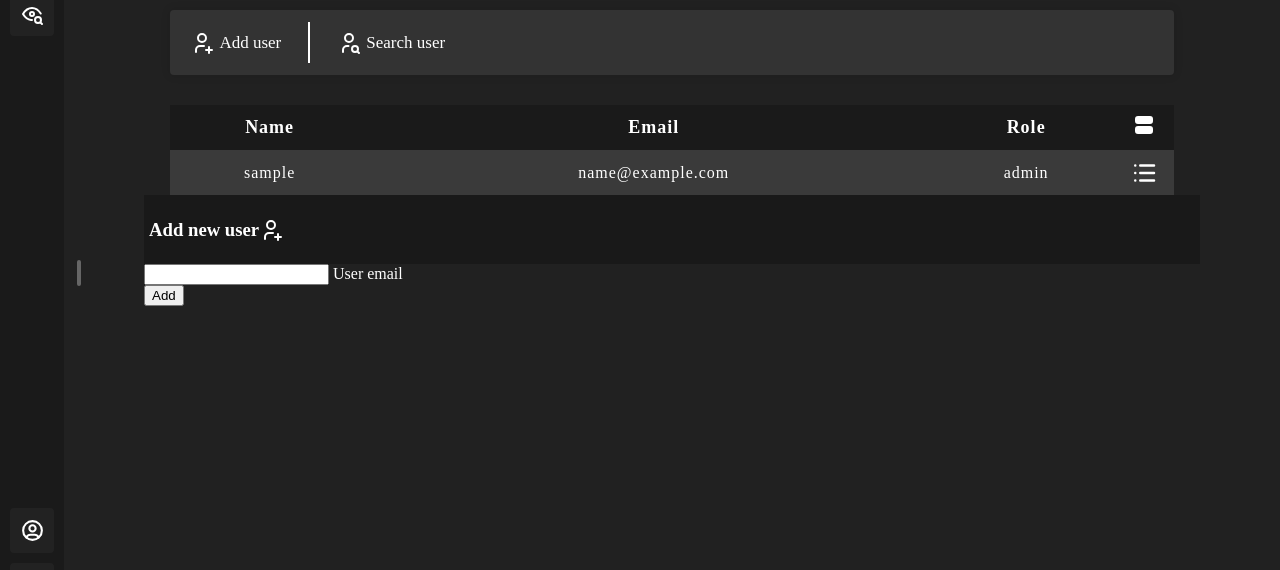
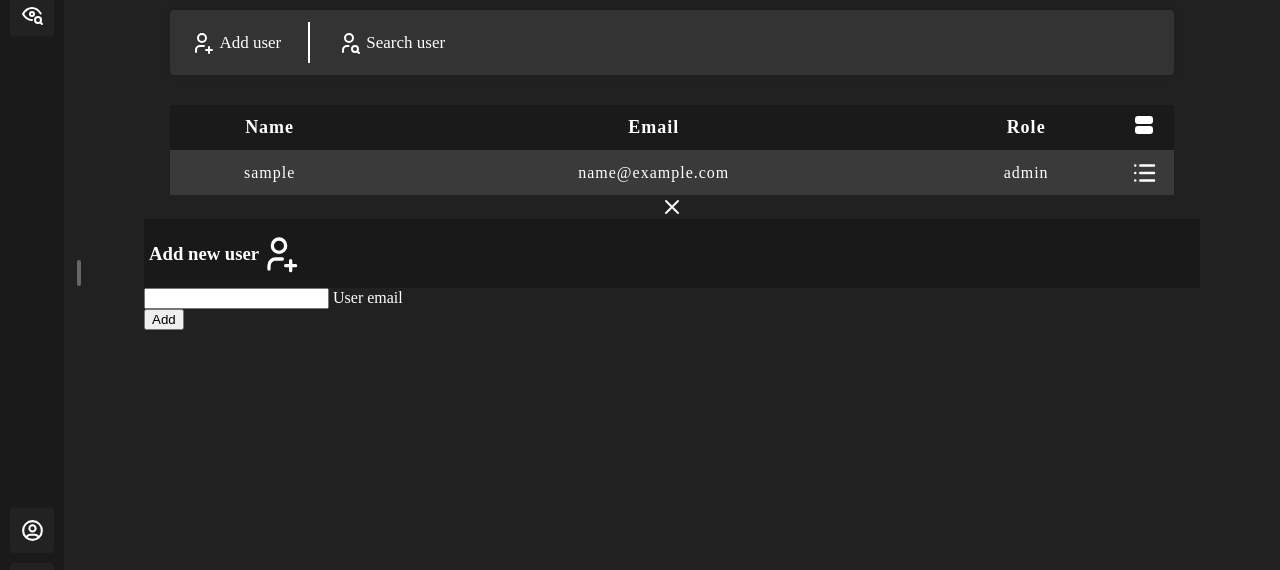
Before and after one commit to Cristian-F-M/solicitud-contrato-aprendizaje, a Flask app: template app/templates/administrator/users.html in a window 1280 px wide. Shown: the part 177-747 px from the top of the page. Run offline with Flask 3, Linux system fonts and the light colour scheme; the template is opened without the code that fills it: values that come from a table or form of the project are taken from there, others are empty; tables that the repository leaves empty hold one stand-in row (values such as "Sample post"); parts of the project's set-up code (start-up, migrations or seed data) failed here and were passed over.

Commit message:
Add overlays and attributes to links and overlays

```diff
--- a/app/templates/administrator/users.html
+++ b/app/templates/administrator/users.html
@@ -4,13 +4,14 @@
 <h2>Users</h2>
 
 {% block other_accessories %}
-    <link rel="stylesheet" href="{{ url_for('static', filename='css/administrator_users.css') }}">
+<link rel="stylesheet" href="{{ url_for('static', filename='css/administrator_users.css') }}">
+<script src="{{ url_for('static', filename='js/administrator_users.js') }}" defer></script>
 {% endblock other_accessories %}
 
 <div class="container-actions scroll-min">
     <ul>
         <li>
-            <a href="#Add-user">
+            <a href="#Add-user" id="add-new-user">
                 <i>
                     <svg width="24" height="24" fill="none" stroke="currentColor" stroke-linecap="round"
                         stroke-linejoin="round" stroke-width="2"
@@ -26,7 +27,7 @@
         </li>
         <span class="separator"></span>
         <li>
-            <a href="#Search-user">
+            <a href="#Search-user" id="search-user">
                 <i>
                     <svg width="24" height="24" fill="none" stroke="currentColor" stroke-linecap="round"
                         stroke-linejoin="round" stroke-width="2"
@@ -122,12 +123,22 @@
     </table>
 </div>
 
-<div class="overlay-add-user">
+<div class="overlay add-user" data-id="add-new-user">
     <div class="add-user">
+        <div class="close">
+            <i data-id="add-new-user">
+                <svg svg width="24" height="24" fill="none" stroke="currentColor" stroke-linecap="round"
+                    stroke-linejoin="round" stroke-width="2" class="icon icon-tabler icons-tabler-outline icon-tabler-x"
+                    viewBox="0 0 24 24">
+                    <path stroke="none" d="M0 0h24v24H0z" />
+                    <path d="M18 6 6 18M6 6l12 12" />
+                </svg>
+            </i>
+        </div>
         <header>
             <h3>Add new user</h3>
             <i>
-                <svg width="24" height="24" fill="none" stroke="currentColor" stroke-linecap="round"
+                <svg width="40" height="40" fill="none" stroke="currentColor" stroke-linecap="round"
                     stroke-linejoin="round" stroke-width="2"
                     class="icon icon-tabler icons-tabler-outline icon-tabler-user-plus" viewBox="0 0 24 24">
                     <path stroke="none" d="M0 0h24v24H0z" />
@@ -149,4 +160,8 @@
     </div>
 </div>
 
+<div class="overlay search-user" data-id="search-user">
+    <div class="search-user"></div>
+</div>
+
 {% endblock content_administrator_dashboard %}
```
